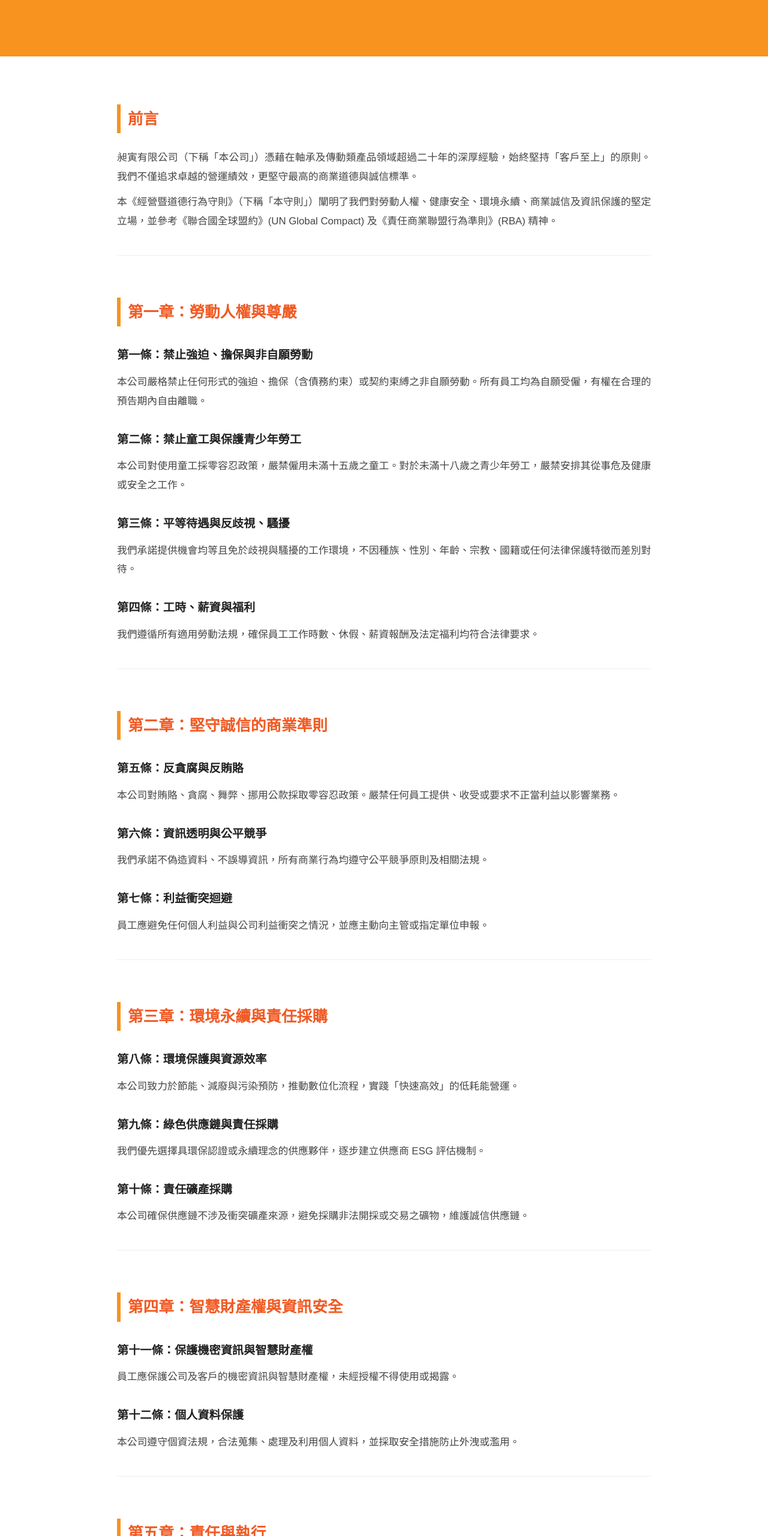
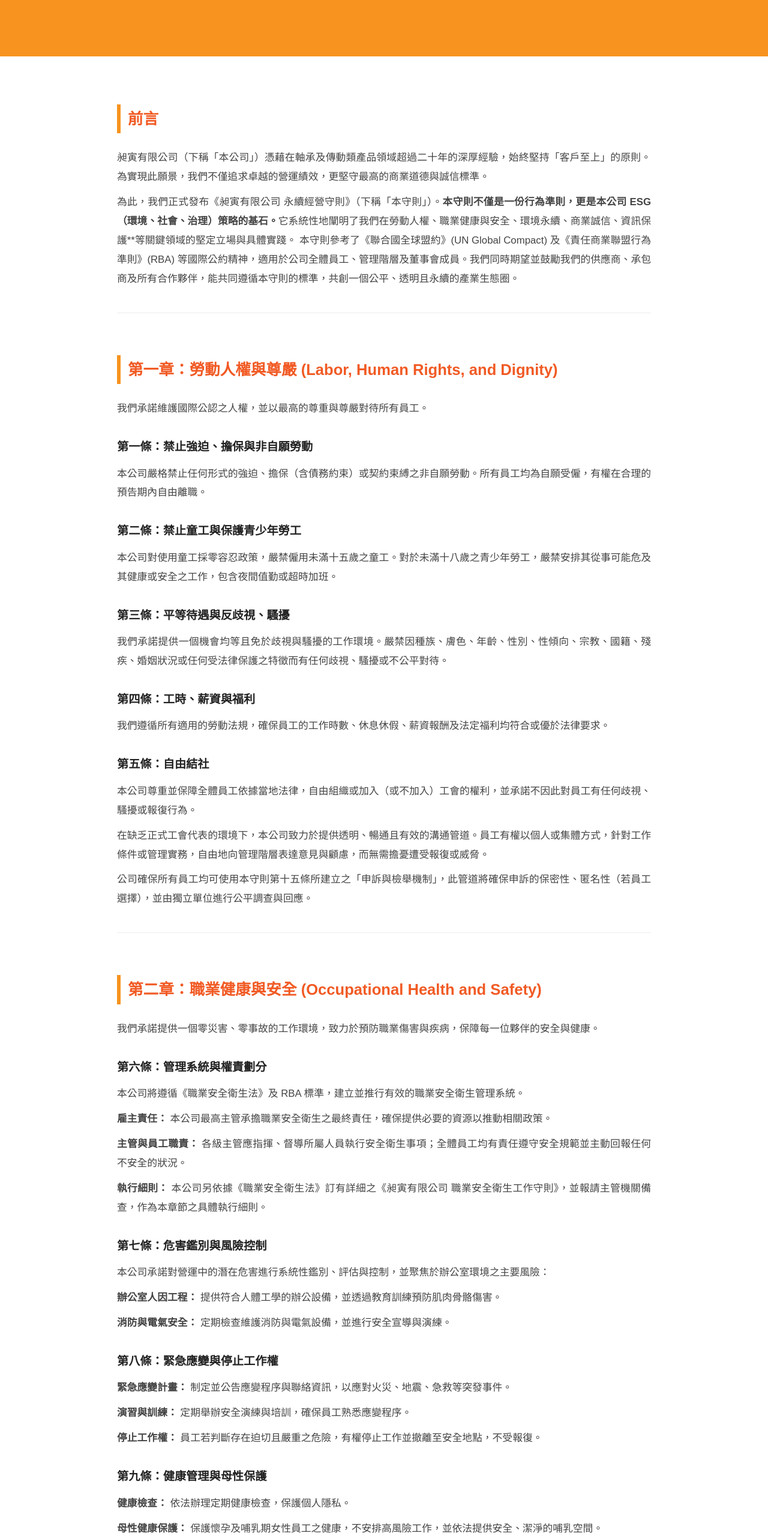
Before and after one commit to win83117266/my-portfolio-website, a plain HTML site: page sustainability.html in a window 1280 px wide. Shown: the part 240-2800 px from the top of the page at 60% size. Drawn offline with Linux system fonts and the light colour scheme.

Commit message:
修改永續經營

```diff
--- a/sustainability.html
+++ b/sustainability.html
@@ -44,16 +44,24 @@
       <section>
         <h2>前言</h2>
         <p>
-          昶寅有限公司（下稱「本公司」）憑藉在軸承及傳動類產品領域超過二十年的深厚經驗，始終堅持「客戶至上」的原則。我們不僅追求卓越的營運績效，更堅守最高的商業道德與誠信標準。
+          昶寅有限公司（下稱「本公司」）憑藉在軸承及傳動類產品領域超過二十年的深厚經驗，始終堅持「客戶至上」的原則。為實現此願景，我們不僅追求卓越的營運績效，更堅守最高的商業道德與誠信標準。
         </p>
         <p>
-          本《經營暨道德行為守則》（下稱「本守則」）闡明了我們對勞動人權、健康安全、環境永續、商業誠信及資訊保護的堅定立場，並參考《聯合國全球盟約》(UN
-          Global Compact) 及《責任商業聯盟行為準則》(RBA) 精神。
+          為此，我們正式發布《昶寅有限公司
+          永續經營守則》（下稱「本守則」）。<strong
+            >本守則不僅是一份行為準則，更是本公司
+            ESG（環境、社會、治理）策略的基石。</strong
+          >它系統性地闡明了我們在勞動人權、職業健康與安全、環境永續、商業誠信、資訊保護**等關鍵領域的堅定立場與具體實踐。
+          本守則參考了《聯合國全球盟約》(UN Global Compact)
+          及《責任商業聯盟行為準則》(RBA)
+          等國際公約精神，適用於公司全體員工、管理階層及董事會成員。我們同時期望並鼓勵我們的供應商、承包商及所有合作夥伴，能共同遵循本守則的標準，共創一個公平、透明且永續的產業生態圈。
         </p>
       </section>
 
       <section>
-        <h2>第一章：勞動人權與尊嚴</h2>
+        <h2>第一章：勞動人權與尊嚴 (Labor, Human Rights, and Dignity)</h2>
+        <p>我們承諾維護國際公認之人權，並以最高的尊重與尊嚴對待所有員工。</p>
+
         <h3>第一條：禁止強迫、擔保與非自願勞動</h3>
         <p>
           本公司嚴格禁止任何形式的強迫、擔保（含債務約束）或契約束縛之非自願勞動。所有員工均為自願受僱，有權在合理的預告期內自由離職。
@@ -61,87 +69,173 @@
 
         <h3>第二條：禁止童工與保護青少年勞工</h3>
         <p>
-          本公司對使用童工採零容忍政策，嚴禁僱用未滿十五歲之童工。對於未滿十八歲之青少年勞工，嚴禁安排其從事危及健康或安全之工作。
+          本公司對使用童工採零容忍政策，嚴禁僱用未滿十五歲之童工。對於未滿十八歲之青少年勞工，嚴禁安排其從事可能危及其健康或安全之工作，包含夜間值勤或超時加班。
         </p>
 
         <h3>第三條：平等待遇與反歧視、騷擾</h3>
         <p>
-          我們承諾提供機會均等且免於歧視與騷擾的工作環境，不因種族、性別、年齡、宗教、國籍或任何法律保護特徵而差別對待。
+          我們承諾提供一個機會均等且免於歧視與騷擾的工作環境。嚴禁因種族、膚色、年齡、性別、性傾向、宗教、國籍、殘疾、婚姻狀況或任何受法律保護之特徵而有任何歧視、騷擾或不公平對待。
         </p>
 
         <h3>第四條：工時、薪資與福利</h3>
         <p>
-          我們遵循所有適用勞動法規，確保員工工作時數、休假、薪資報酬及法定福利均符合法律要求。
+          我們遵循所有適用的勞動法規，確保員工的工作時數、休息休假、薪資報酬及法定福利均符合或優於法律要求。
+        </p>
+
+        <h3>第五條：自由結社</h3>
+        <p>
+          本公司尊重並保障全體員工依據當地法律，自由組織或加入（或不加入）工會的權利，並承諾不因此對員工有任何歧視、騷擾或報復行為。
+        </p>
+        <p>
+          在缺乏正式工會代表的環境下，本公司致力於提供透明、暢通且有效的溝通管道。員工有權以個人或集體方式，針對工作條件或管理實務，自由地向管理階層表達意見與顧慮，而無需擔憂遭受報復或威脅。
+        </p>
+        <p>
+          公司確保所有員工均可使用本守則第十五條所建立之「申訴與檢舉機制」，此管道將確保申訴的保密性、匿名性（若員工選擇），並由獨立單位進行公平調查與回應。
         </p>
       </section>
 
       <section>
-        <h2>第二章：堅守誠信的商業準則</h2>
-        <h3>第五條：反貪腐與反賄賂</h3>
+        <h2>第二章：職業健康與安全 (Occupational Health and Safety)</h2>
         <p>
-          本公司對賄賂、貪腐、舞弊、挪用公款採取零容忍政策。嚴禁任何員工提供、收受或要求不正當利益以影響業務。
+          我們承諾提供一個零災害、零事故的工作環境，致力於預防職業傷害與疾病，保障每一位夥伴的安全與健康。
         </p>
 
-        <h3>第六條：資訊透明與公平競爭</h3>
+        <h3>第六條：管理系統與權責劃分</h3>
         <p>
-          我們承諾不偽造資料、不誤導資訊，所有商業行為均遵守公平競爭原則及相關法規。
+          本公司將遵循《職業安全衛生法》及 RBA
+          標準，建立並推行有效的職業安全衛生管理系統。
+        </p>
+        <p>
+          <strong>雇主責任：</strong>
+          本公司最高主管承擔職業安全衛生之最終責任，確保提供必要的資源以推動相關政策。
+        </p>
+        <p>
+          <strong>主管與員工職責：</strong>
+          各級主管應指揮、督導所屬人員執行安全衛生事項；全體員工均有責任遵守安全規範並主動回報任何不安全的狀況。
+        </p>
+        <p>
+          <strong>執行細則：</strong>
+          本公司另依據《職業安全衛生法》訂有詳細之《昶寅有限公司
+          職業安全衛生工作守則》，並報請主管機關備查，作為本章節之具體執行細則。
         </p>
 
-        <h3>第七條：利益衝突迴避</h3>
+        <h3>第七條：危害鑑別與風險控制</h3>
         <p>
-          員工應避免任何個人利益與公司利益衝突之情況，並應主動向主管或指定單位申報。
+          本公司承諾對營運中的潛在危害進行系統性鑑別、評估與控制，並聚焦於辦公室環境之主要風險：
+        </p>
+        <ul>
+          <p>
+            <strong>辦公室人因工程：</strong>
+            提供符合人體工學的辦公設備，並透過教育訓練預防肌肉骨骼傷害。
+          </p>
+          <p>
+            <strong>消防與電氣安全：</strong>
+            定期檢查維護消防與電氣設備，並進行安全宣導與演練。
+          </p>
+        </ul>
+
+        <h3>第八條：緊急應變與停止工作權</h3>
+        <p>
+          <strong>緊急應變計畫：</strong>
+          制定並公告應變程序與聯絡資訊，以應對火災、地震、急救等突發事件。
+        </p>
+        <p>
+          <strong>演習與訓練：</strong>
+          定期舉辦安全演練與培訓，確保員工熟悉應變程序。
+        </p>
+        <p>
+          <strong>停止工作權：</strong>
+          員工若判斷存在迫切且嚴重之危險，有權停止工作並撤離至安全地點，不受報復。
+        </p>
+
+        <h3>第九條：健康管理與母性保護</h3>
+        <p><strong>健康檢查：</strong> 依法辦理定期健康檢查，保護個人隱私。</p>
+        <p>
+          <strong>母性健康保護：</strong>
+          保護懷孕及哺乳期女性員工之健康，不安排高風險工作，並依法提供安全、潔淨的哺乳空間。
         </p>
       </section>
 
       <section>
-        <h2>第三章：環境永續與責任採購</h2>
-        <h3>第八條：環境保護與資源效率</h3>
+        <h2>第三章：堅守誠信的商業準則 (Upholding Integrity in Business)</h2>
+        <p>我們在所有商業往來中，堅持「誠信」的核心價值。</p>
+
+        <h3>第十條：反貪腐與反賄賂</h3>
         <p>
-          本公司致力於節能、減廢與污染預防，推動數位化流程，實踐「快速高效」的低耗能營運。
+          本公司對任何形式的賄賂、貪腐、舞弊、敲詐勒索和挪用公款採取零容忍政策。嚴禁任何員工直接或間接承諾、提供、批准、給予或收受不正當利益以維持商業機會。
         </p>
 
-        <h3>第九條：綠色供應鏈與責任採購</h3>
+        <h3>第十一條：資訊透明與公平競爭</h3>
         <p>
-          我們優先選擇具環保認證或永續理念的供應夥伴，逐步建立供應商 ESG
-          評估機制。
+          我們承諾不偽造記錄、不做虛假陳述。所有商業活動皆應公平競爭，遵守相關法規。
         </p>
 
-        <h3>第十條：責任礦產採購</h3>
+        <h3>第十二條：利益衝突迴避</h3>
         <p>
-          本公司確保供應鏈不涉及衝突礦產來源，避免採購非法開採或交易之礦物，維護誠信供應鏈。
+          員工應避免任何實際或潛在的利益衝突，並應主動向主管或指定部門申報。
         </p>
       </section>
 
       <section>
-        <h2>第四章：智慧財產權與資訊安全</h2>
-        <h3>第十一條：保護機密資訊與智慧財產權</h3>
+        <h2>
+          第四章：環境永續與責任採購 (Environmental Sustainability and
+          Responsible Sourcing)
+        </h2>
+        <p>我們致力於打造一條高效且潔淨的供應鏈，降低營運對環境的衝擊。</p>
+
+        <h3>第十三條：環境保護與資源效率</h3>
         <p>
-          員工應保護公司及客戶的機密資訊與智慧財產權，未經授權不得使用或揭露。
+          本公司承諾在營運中實踐資源節約，致力於節能、減廢及污染預防，並推行數位化流程以落實低耗能營運。
         </p>
 
-        <h3>第十二條：個人資料保護</h3>
+        <h3>第十四條：綠色供應鏈與責任採購</h3>
         <p>
-          本公司遵守個資法規，合法蒐集、處理及利用個人資料，並採取安全措施防止外洩或濫用。
+          我們建立供應商 ESG
+          評估機制，優先與具環保認證、減碳及使用環境友善材料的供應商合作，提供準確可靠的永續供應鏈。
+        </p>
+
+        <h3>第十五條：責任礦產採購</h3>
+        <p>
+          我們確保供應鏈不涉及衝突礦產來源，避免採購非法開採或交易之礦物，以維護誠信與透明。
         </p>
       </section>
 
       <section>
-        <h2>第五章：責任與執行</h2>
-        <h3>第十三條：員工責任</h3>
+        <h2>
+          第五章：智慧財產權與資訊安全 (Intellectual Property and Information
+          Security)
+        </h2>
+        <p>保護公司、客戶與供應商的資訊資產是我們共同的責任。</p>
+
+        <h3>第十六條：保護機密資訊與智慧財產權</h3>
         <p>
-          全體員工應閱讀並遵守本守則內容，若有疑問可向直屬主管或人資部門諮詢。
+          員工應嚴格保護公司及客戶的機密資訊與智慧財產權，未經授權不得揭露或使用，義務於離職後仍然有效。
         </p>
 
-        <h3>第十四條：申訴與檢舉機制</h3>
+        <h3>第十七條：個人資料保護</h3>
         <p>
-          公司設有保密的檢舉信箱：<a href="mailto:win83117266@gmail.com"
-            >win83117266@gmail.com</a
-          >，檢舉人身分將受到保護。
+          我們遵守個資法與隱私保護法規，合法蒐集、處理與利用個人資料，並採取安全措施防止外洩或濫用。
+        </p>
+      </section>
+
+      <section>
+        <h2>第六章：責任與執行 (Accountability and Implementation)</h2>
+
+        <h3>第十八條：員工責任</h3>
+        <p>
+          全體員工應閱讀、理解並遵守本守則內容。若有疑問，應向直屬主管或人力資源部門尋求協助。
         </p>
 
-        <h3>第十五條：調查與懲處</h3>
+        <h3>第十九條：申訴與檢舉機制</h3>
         <p>
-          所有檢舉案件將依公司內部程序調查，違規者將視情節採取適當懲處，嚴重者依法追究責任。
+          公司建立透明且保密的檢舉機制。若發現或懷疑違反本守則、法律或道德之行為，可寄信至：
+          <a href="mailto:ryansu32@gmail.com">ryansu32@gmail.com</a
+          >。公司承諾保護檢舉人身分並禁止報復行為。
+        </p>
+
+        <h3>第二十條：調查與懲處</h3>
+        <p>
+          所有檢舉案件將依內部流程調查。經查屬實之違規行為，將依情節採取適當懲處，嚴重者依法追究法律責任。
         </p>
       </section>
     </main>
```
Also changed, not shown: 1 other file.
